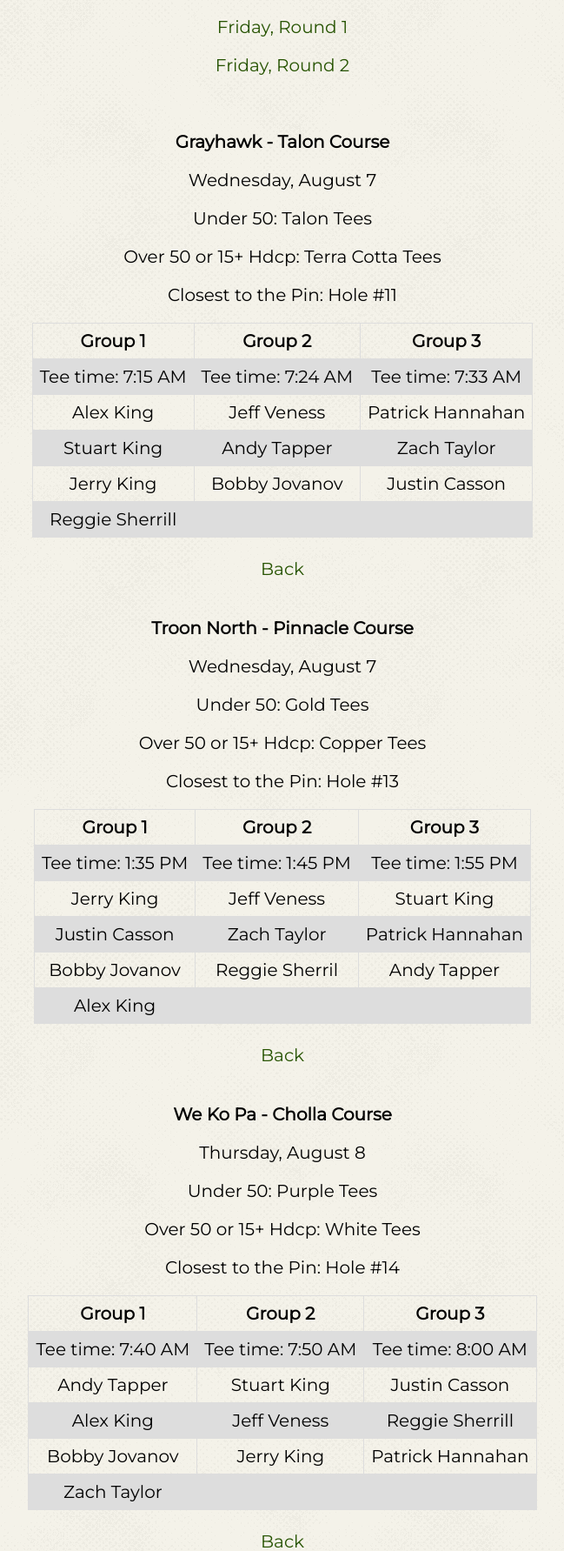
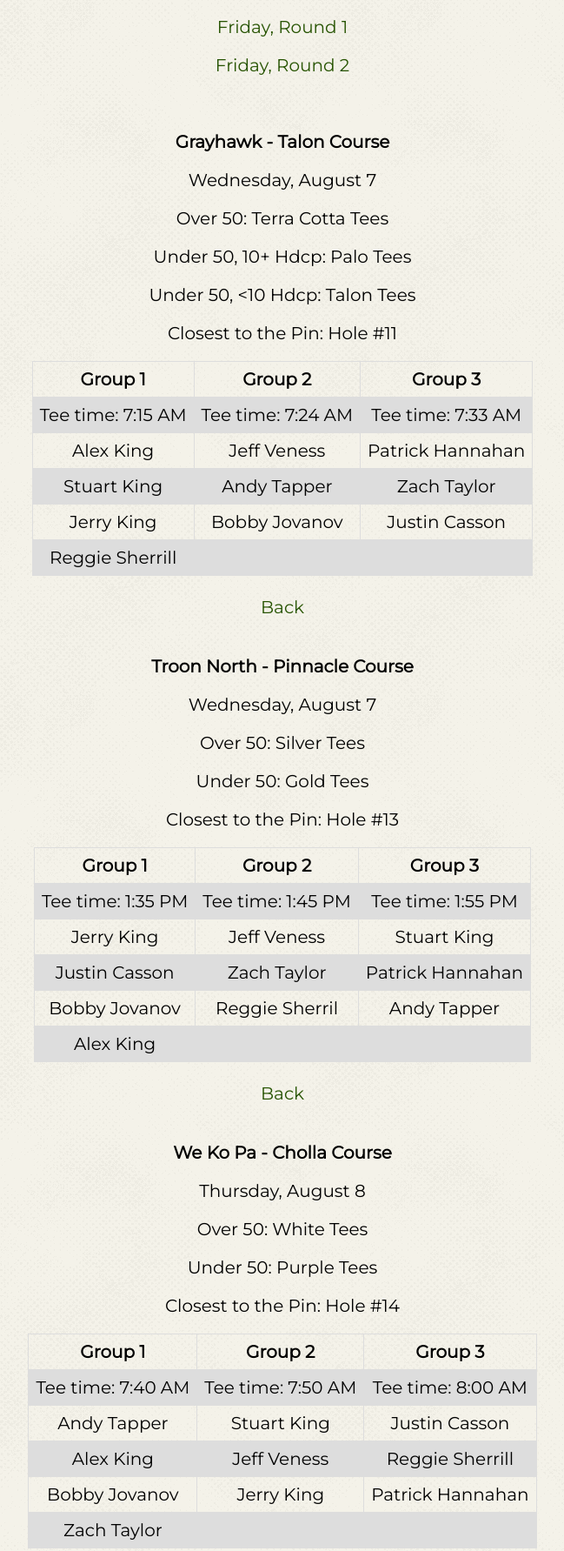
Before and after one commit to Stuart-D-King/king_classic_2019, a Flask app: page /general_info in a window 1280 px wide. Shown: the part 2456-4239 px from the top of the page at 87% size, without its empty margins (315-964 px from the left). Run offline with Flask 2, Linux system fonts and the light colour scheme.

Commit message:
player tee updates

```diff
--- a/templates/general_info.html
+++ b/templates/general_info.html
@@ -104,8 +104,9 @@
 			<section id="d1r1">
 	      <p><b>Grayhawk - Talon Course</b></p>
 	      <p>Wednesday, August 7</p>
-	      <p>Under 50: Talon Tees</p>
-	      <p>Over 50 or 15+ Hdcp: Terra Cotta Tees</p>
+				<p>Over 50: Terra Cotta Tees</p>
+				<p>Under 50, 10+ Hdcp: Palo Tees</p>
+				<p>Under 50, &lt;10 Hdcp: Talon Tees</p>
 	      <p>Closest to the Pin: Hole #11</p>
 			</section>
 			<div>
@@ -149,8 +150,8 @@
 			<section id="d1r2">
 				<p><b>Troon North - Pinnacle Course</b></p>
 	      <p>Wednesday, August 7</p>
+				<p>Over 50: Silver Tees</p>
 	      <p>Under 50: Gold Tees</p>
-	      <p>Over 50 or 15+ Hdcp: Copper Tees</p>
 	      <p>Closest to the Pin: Hole #13</p>
 			</section>
 			<div>
@@ -194,8 +195,8 @@
 			<section id="d2r1">
 				<p><b>We Ko Pa - Cholla Course</b></p>
 	      <p>Thursday, August 8</p>
+				<p>Over 50: White Tees</p>
 	      <p>Under 50: Purple Tees</p>
-	      <p>Over 50 or 15+ Hdcp: White Tees</p>
 	      <p>Closest to the Pin: Hole #14</p>
 			</section>
 			<div>
@@ -239,8 +240,8 @@
 			<section id="d2r2">
 				<p><b>We Ko Pa - Saguaro Course</b></p>
 	      <p>Thursday, August 8</p>
+				<p>Over 50: White Tees</p>
 	      <p>Under 50: Purple Tees</p>
-	      <p>Over 50 or 15+ Hdcp: White Tees</p>
 	      <p>Closest to the Pin: Hole #5</p>
 			</section>
 			<div>
@@ -284,8 +285,9 @@
 			<section id="d3r1">
 	      <p><b>Gold Canyon - Dinosaur Course</b></p>
 	      <p>Friday, August 9</p>
-	      <p>Under 50: Black Tees</p>
-	      <p>Over 50 or 15+ Hdcp: Blue Tees</p>
+				<p>Over 50: Blue Tees</p>
+	      <p>Under 50, 10+ Hdcp: Black/Blue Combo Tees</p>
+	      <p>Under 50, &lt;10 Hdcp: Black Tees</p>
 	      <p>Closest to the Pint: Hole #2</p>
 			</section>
 			<div>
@@ -329,8 +331,9 @@
 			<section id="d3r2">
 	      <p><b>Gold Canyon - Sidewinder Course</b></p>
 	      <p>Friday, August 9</p>
-	      <p>Under 50: Gold Tees</p>
-	      <p>Over 50 or 15+ Hdcp: Blue Tees</p>
+				<p>Over 50: Blue Tees</p>
+	      <p>Under 50, 10+ Hdcp: Black/Blue Combo Tees</p>
+	      <p>Under 50, &lt;10 Hdcp: Black Tees</p>
 	      <p>Closest to the Pin: Hole #11</p>
 			</section>
 			<div>
```
